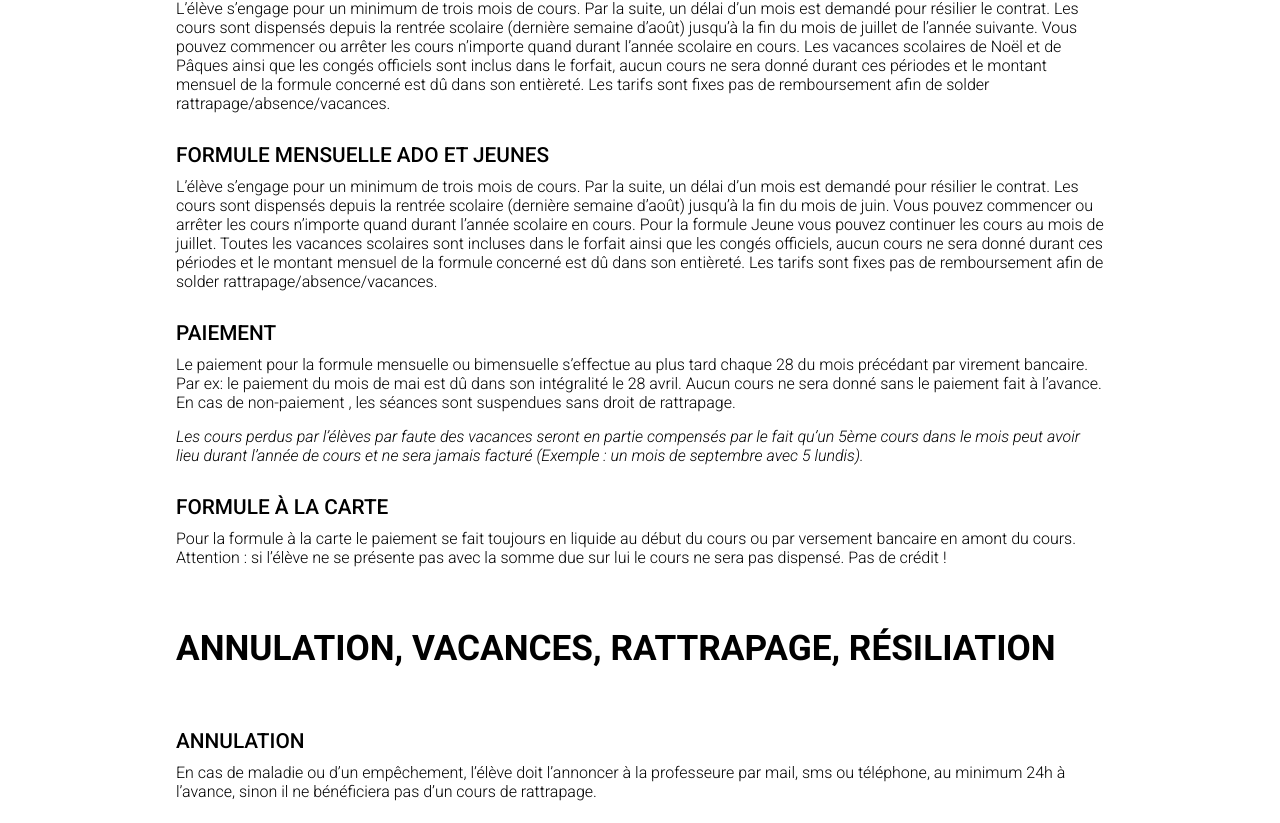
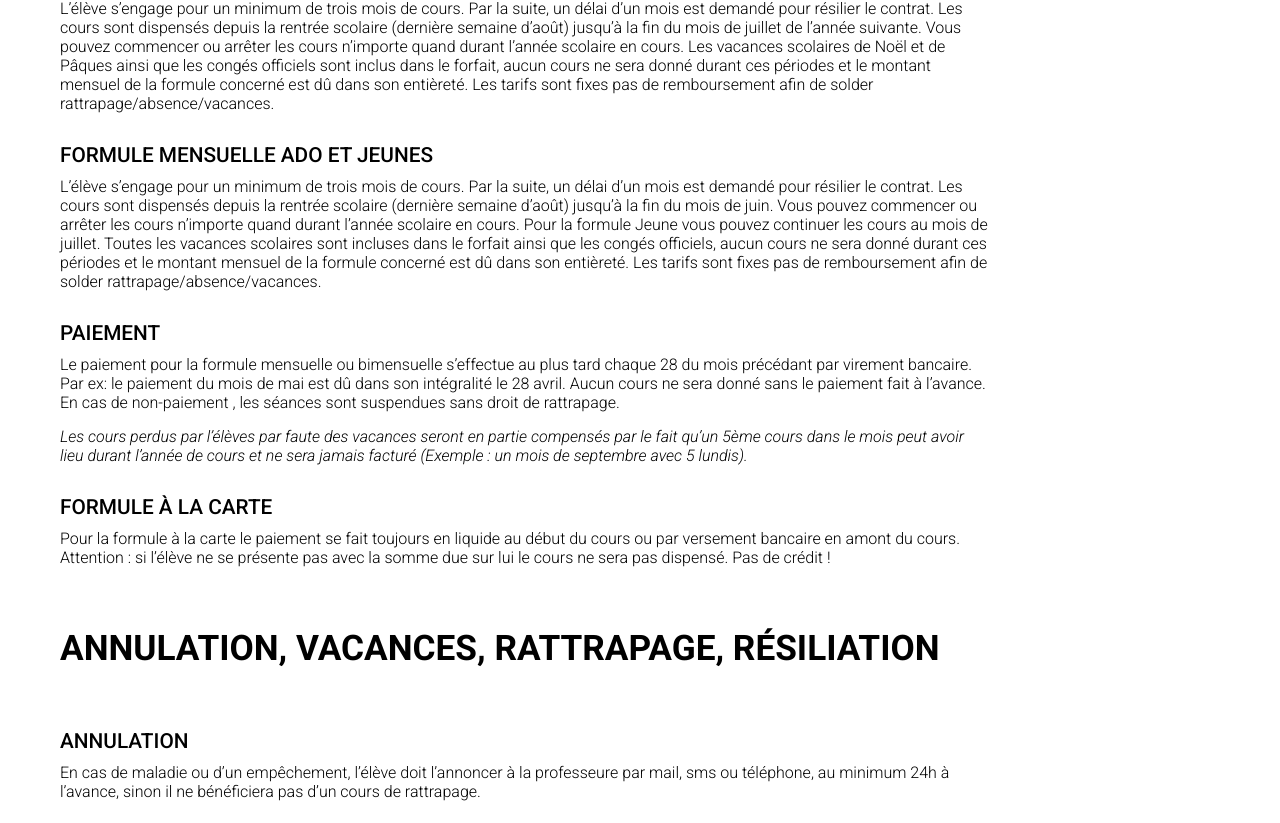
Before and after one commit to Cap0n3/VoiceUp, a React (Create React App) app: page /conditions in a window 1280 px wide. Shown: the part 877-1700 px from the top of the page. Built offline with nearby package versions, Linux system fonts and the light colour scheme.

Commit message:
Added FX to conditions

```diff
--- a/src/pages/Conditions/Conditions.js
+++ b/src/pages/Conditions/Conditions.js
@@ -1,14 +1,21 @@
-import React from 'react';
+import React, {useRef} from 'react';
 import Header from '../../components/Header/Header';
 import Footer from '../../components/Footer/Footer';
 import { conditionsHeaderData } from './data/conditions.data';
-import { ConditionWrapper, ConditionBlock, ConditionTitle } from './Conditions.style';
+import { ConditionContainer, BlockWrapper, ConditionBlock, ConditionTitle } from './Conditions.style';
+import useAppear from '../../hooks/useAppear';
 
 const Conditions = () => {
+    const wrapperOneRef = useRef(null);
+    const wrapperTwoRef = useRef(null);
+    const isWrapperOneVisible = useAppear(wrapperOneRef, 280);
+    const isWrapperTwoVisible = useAppear(wrapperTwoRef, 280);
+
     return(
         <>
             <Header data={conditionsHeaderData} position={{posX: 0, posY: 50}} />
-            <ConditionWrapper>
+            <ConditionContainer>
+                <BlockWrapper ref={wrapperOneRef} isVisible={isWrapperOneVisible}>
                     <ConditionTitle style={{marginTop: "0"}}>Conditions</ConditionTitle>
                     <ConditionBlock>
                         <h2>Formule mensuelle ou bimensuelle adulte</h2>
@@ -27,6 +34,8 @@ const Conditions = () => {
                         <h2>Formule à la carte</h2>
                         <p>Pour la formule à la carte le paiement se fait toujours en liquide au début du cours ou par versement bancaire en amont du cours. Attention : si l’élève ne se présente pas avec la somme due sur lui le cours ne sera pas dispensé. Pas de crédit !</p>
                     </ConditionBlock>
+                </BlockWrapper>
+                <BlockWrapper ref={wrapperTwoRef} isVisible={isWrapperTwoVisible}>
                     <ConditionTitle>Annulation, Vacances, Rattrapage, Résiliation</ConditionTitle>
                     <ConditionBlock>
                         <h2>Annulation</h2>
@@ -45,7 +54,8 @@ const Conditions = () => {
                         <h2>Résiliation</h2>
                         <p>La résiliation se fait par écrit (mail/sms) en respectant un délai minimum de un mois, à compter de la date de la notification.</p>
                     </ConditionBlock>
-            </ConditionWrapper>
+                </BlockWrapper>
+            </ConditionContainer>
             <Footer />
         </>
     )
--- a/src/pages/Conditions/Conditions.style.js
+++ b/src/pages/Conditions/Conditions.style.js
@@ -3,12 +3,21 @@ import { ftSizes } from "../../globalVars";
 
 const DEBUG = false;
 
-export const ConditionWrapper = styled.section`
+export const ConditionContainer = styled.section`
     display: flex;
     flex-direction: column;
     align-items: center;
     padding: 60px;
+    overflow: hidden;
     ${DEBUG ? "border: 1px solid red;" : ""}
+`;
+
+export const BlockWrapper = styled.div`
+    width: 100%;
+    opacity: ${({isVisible}) => (isVisible ?  1 : 0)};
+    transform: ${({isVisible}) => (isVisible ?  "translateY(0)" : "translateY(120%)")};
+    transition: transform .6s ease, opacity 1.5s ease;
+    ${DEBUG ? "border: 1px solid yellow;" : ""}
 `;
 
 export const ConditionTitle = styled.h1`
--- a/src/pages/Contact/Contact.style.js
+++ b/src/pages/Contact/Contact.style.js
@@ -22,7 +22,7 @@ export const FormContainer = styled.div`
     padding-right: 30%;
     opacity: ${({isVisible}) => (isVisible ?  1 : 0)};
     transform: ${({isVisible}) => (isVisible ?  "translateY(0)" : "translateY(120%)")};
-    transition: transform .6s ease, opacity 2s ease;
+    transition: transform .6s ease, opacity 1.5s ease;
     ${DEBUG ? "border: 1px solid orange;" : ""}
 
     @media only screen and (max-width: 1024px) {
--- a/src/pages/Home/Home.style.js
+++ b/src/pages/Home/Home.style.js
@@ -35,7 +35,7 @@ export const FormContainer = styled.div`
     padding-right: 30%;
     opacity: ${({isVisible}) => (isVisible ?  1 : 0)};
     transform: ${({isVisible}) => (isVisible ?  "translateY(0)" : "translateX(120%)")};
-    transition: transform .6s ease, opacity 2s ease;
+    transition: transform .6s ease, opacity 1.5s ease;
     ${DEBUG ? "border: 1px solid orange;" : ""}
 
     @media only screen and (max-width: 1024px) {
--- a/src/pages/Pricing/Pricing.style.js
+++ b/src/pages/Pricing/Pricing.style.js
@@ -56,6 +56,6 @@ export const FaqContainer = styled.div`
     transition: margin-top 1s ease;
     opacity: ${({isVisible}) => (isVisible ?  1 : 0)};
     transform: ${({isVisible}) => (isVisible ?  "translateY(0)" : "translateY(120%)")};
-    transition: transform .6s ease, opacity 2s ease;
+    transition: transform .6s ease, opacity 1.5s ease;
     ${DEBUG ? "border: 1px solid red;" : ""}
 `;
```
Lines whose indentation alone changed are shown as unchanged.
